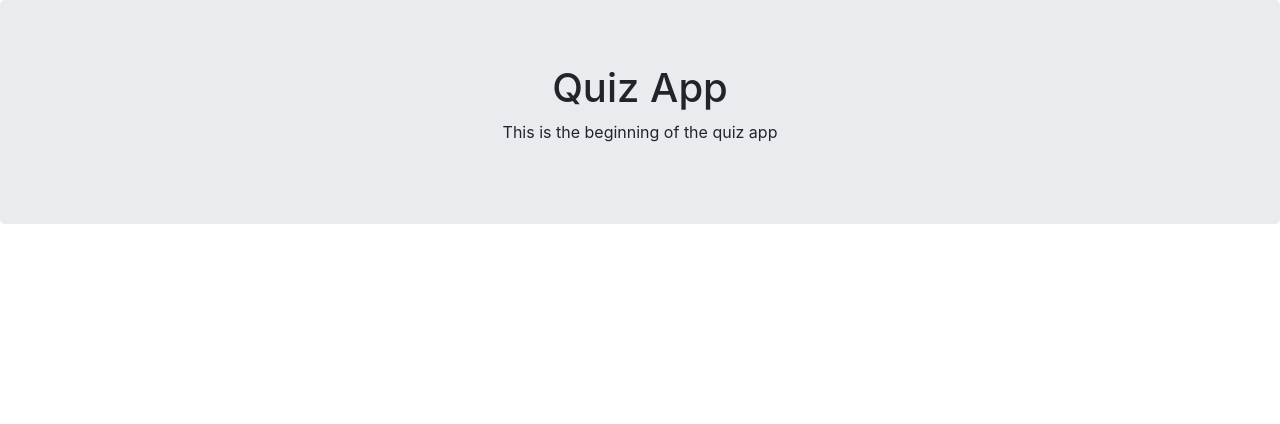
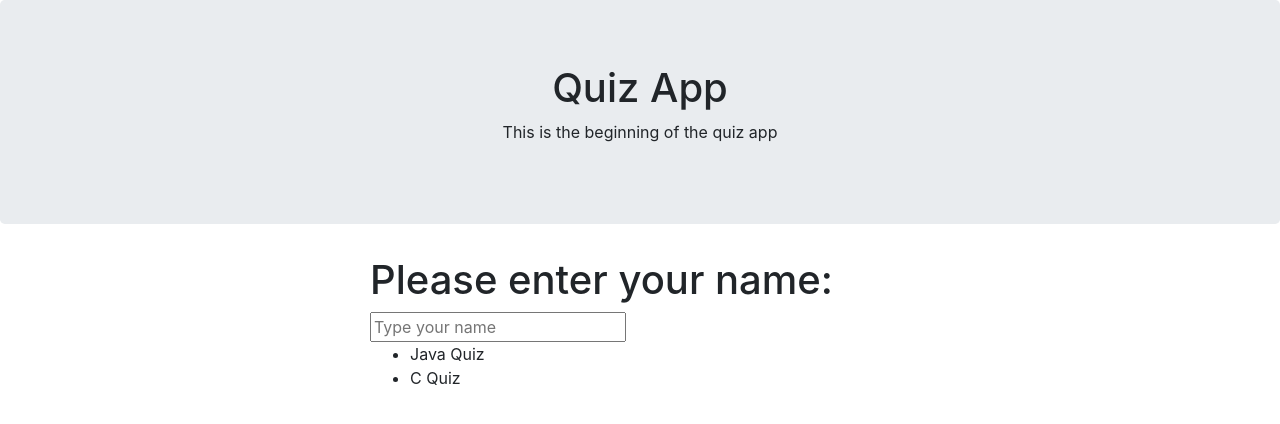
Before and after one commit to KHenkel95/CUS1172_Spring2020_Henkel, a plain HTML site: page quiz.html in a window 1280 px wide. Drawn offline with nearby package versions, Linux system fonts and the light colour scheme.

Commit message:
Added name input

```diff
--- a/quiz.html
+++ b/quiz.html
@@ -25,7 +25,12 @@
     <div class ="row align-items-center h-100">
         <div class="col-6 mx-auto">
             <div id="app_widget" class="alight-items-center">
-
+                <h1>Please enter your name:</h1>
+                <input type="text" placeholder="Type your name" name="name_field">
+                <ul>
+                    <li>Java Quiz</li>
+                    <li>C Quiz</li>
+                </ul>
 
             </div>
         </div>
```
